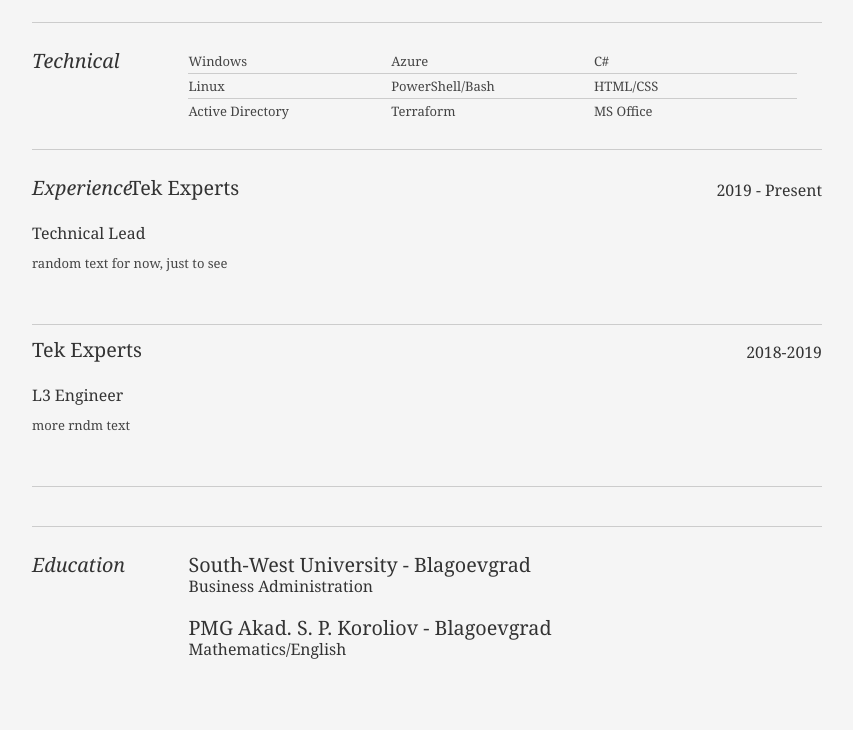
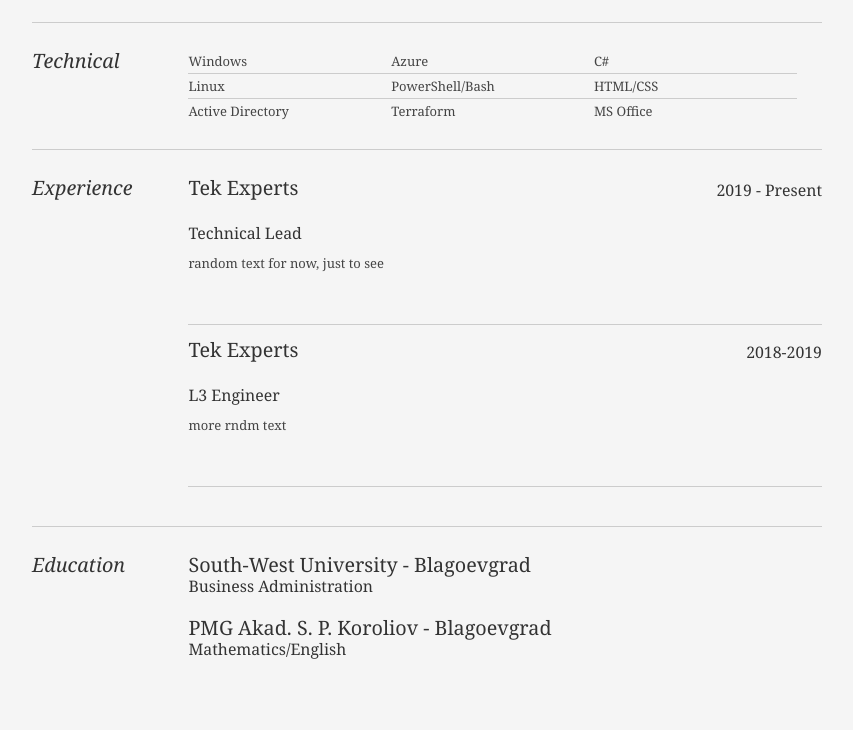
Before and after one commit to dab1ca/FancierCV, a PHP site: page / in a window 1280 px wide. Shown: the part 552-1282 px from the top of the page, without its empty margins (213-1066 px from the left). Run offline with PHP 8.4, Linux system fonts and the light colour scheme; data comes from the database, SQL or seed files in the repository.

Commit message:
03/28 - fixed jobs positioning

```diff
--- a/web/index.php
+++ b/web/index.php
@@ -104,6 +104,8 @@
 						<div class="yui-u first">
 							<h2>Experience</h2>
 						</div><!--// .yui-u -->
+
+						<div class="yui-u">
 
 				<?php
 						require_once ('config.php');
```
